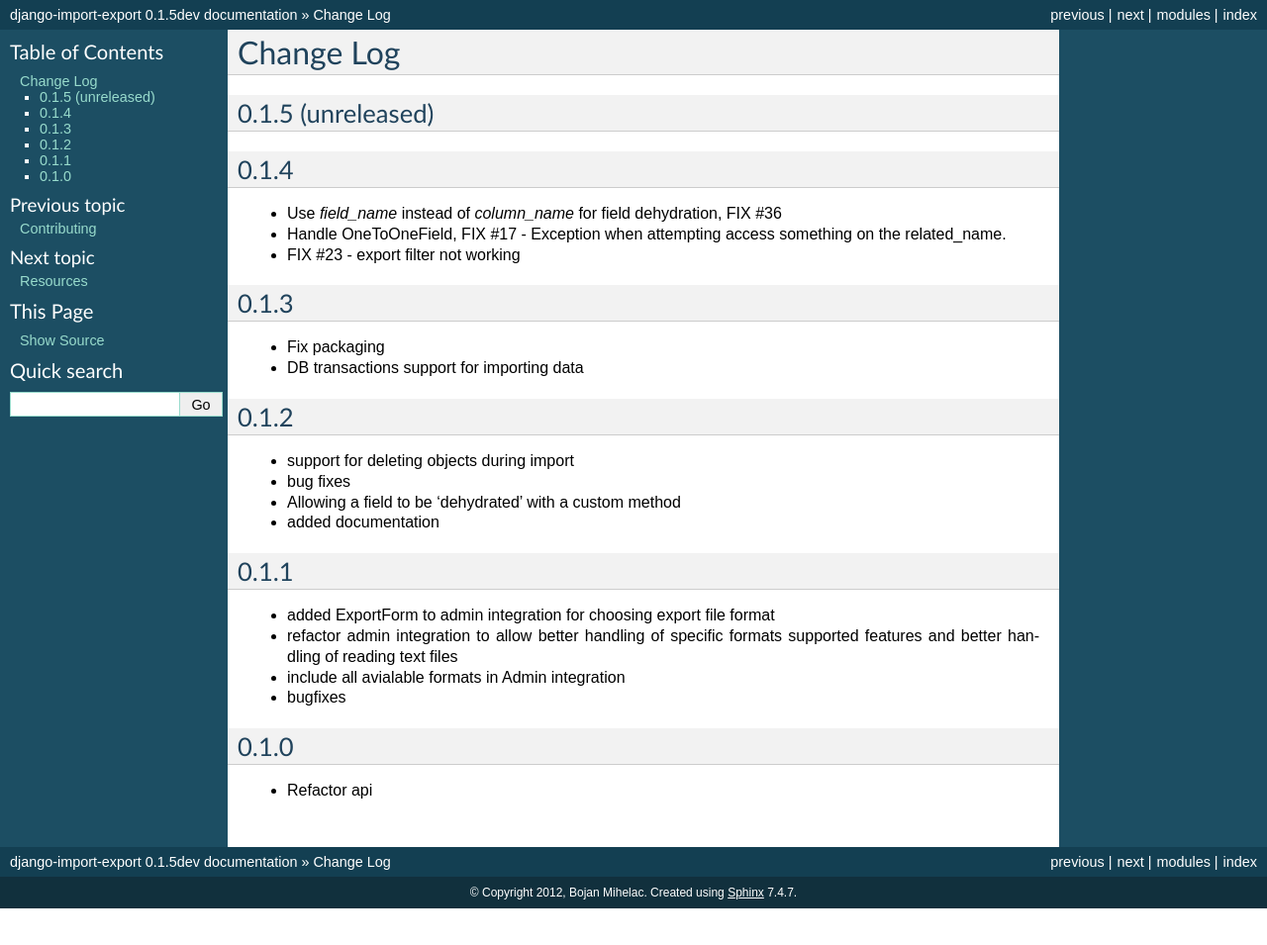
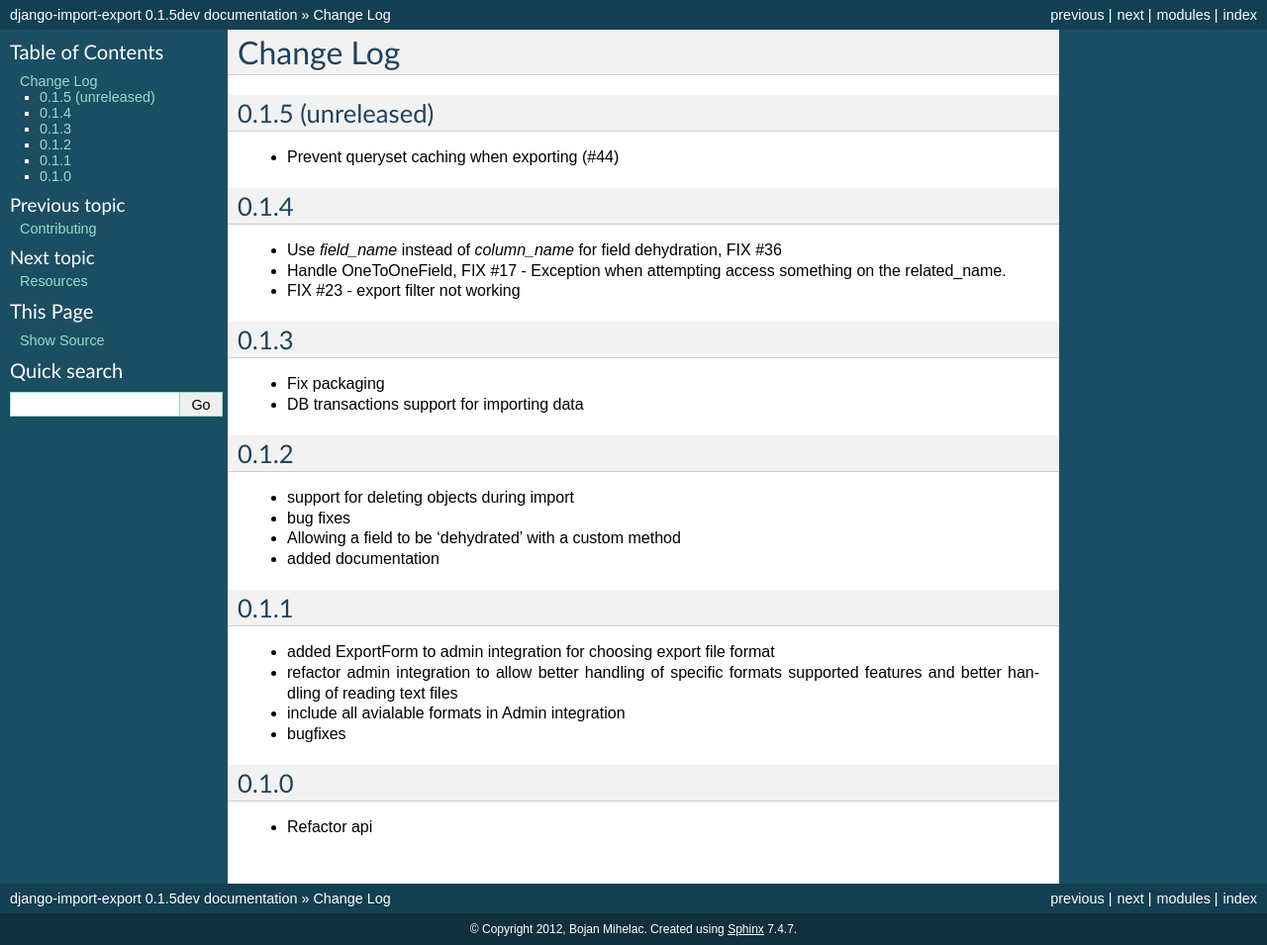
Before and after one commit to django-import-export/django-import-export, a Sphinx documentation site: the page built from docs/changelog.rst, in a window 1280 px wide. Shown: the whole page at 99% size. Built offline with Sphinx 7.4.7, drawn with Linux system fonts in a browser that asks for light colours; before the commit the page ends 918 px from its top, so only the background shows below that.

Commit message:
Update changelog.rst

```diff
--- a/docs/changelog.rst
+++ b/docs/changelog.rst
@@ -4,6 +4,8 @@ Change Log
 
 0.1.5 (unreleased)
 ==================
+
+* Prevent queryset caching when exporting (#44)
 
 0.1.4
 =====
```
